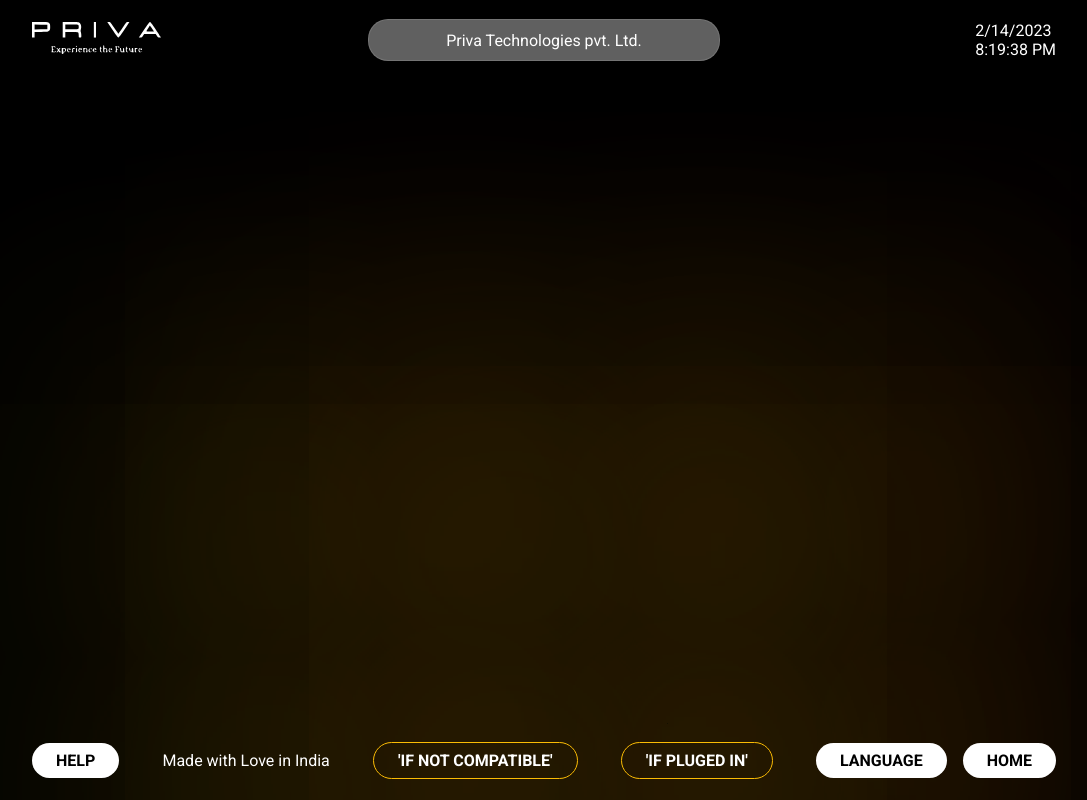
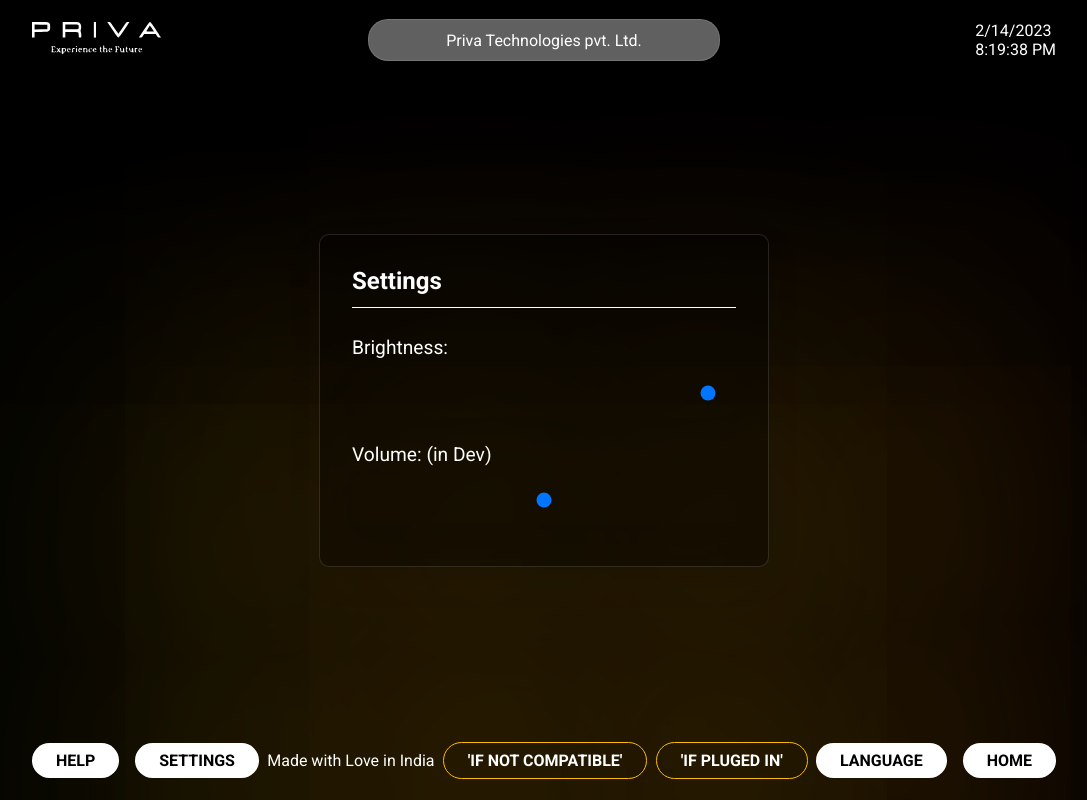
Before and after one commit to exploresahil/Priva-React-Team, a React (Vite) app: page /Priva-React-Team/PrivaSettings in a window 1280 px wide. Shown: the whole page, without its empty margins (96-1183 px from the left). Built offline with nearby package versions, Linux system fonts and the light colour scheme.

Commit message:
Updated Settings - BBrightness

```diff
--- a/src/App.jsx
+++ b/src/App.jsx
@@ -8,12 +8,37 @@ import PrivaLogin from "./Components/PrivaLogin/PrivaLogin";
 import PrivaFormRegistration from "./Components/PrivaFormRegistration/PrivaFormRegistration";
 
 import PrivaConnectionFailed from "./Components/PrivaPopups/PrivaConnectionFailed/PrivaConnectionFailed";
+import PrivaChargerConnected from "./Components/PrivaPopups/PrivaChargerConnected/PrivaChargerConnected";
+
+import PrivaSettings from "./Components/PrivaSettings/PrivaSettings";
 
 import { Route, Routes } from "react-router-dom";
+import { useState, useEffect } from "react";
 
 const App = () => {
+  const [brightness, setBrightness] = useState(100);
+  /*
+  const [volume, setVolume] = useState(50);
+*/
+
+  function handleBrightnessChange(newBrightness) {
+    setBrightness(newBrightness);
+  }
+
+  useEffect(() => {
+    const brightnessContainer = document.getElementById("brightnessContainer");
+    if (brightnessContainer) {
+      brightnessContainer.style.filter = `brightness(${brightness}%)`;
+    }
+  }, [brightness]);
+  /*
+  function handleVolumeChange(newVolume) {
+    setVolume(newVolume);
+    // Update app volume here
+  }
+*/
   return (
-    <div className="mainApp">
+    <div className="mainApp" id="brightnessContainer">
       <PrivaHeader />
       <Routes>
         <Route path="/Priva-React-Team/" element={<PrivaMain />} />
@@ -31,6 +56,21 @@ const App = () => {
           path="/Priva-React-Team/PrivaConnectionFailed"
           element={<PrivaConnectionFailed />}
         />
+        <Route
+          path="/Priva-React-Team/PrivaChargerConnected"
+          element={<PrivaChargerConnected />}
+        />
+        <Route
+          path="/Priva-React-Team/PrivaSettings"
+          element={
+            <PrivaSettings
+              onBrightnessChange={handleBrightnessChange}
+              /*
+              onVolumeChange={handleVolumeChange}
+              */
+            />
+          }
+        />
       </Routes>
       <PrivaFooter />
       <div class="aurora"></div>
--- a/src/Components/Footer/PrivaFooter.jsx
+++ b/src/Components/Footer/PrivaFooter.jsx
@@ -5,17 +5,24 @@ import "./PrivaFooter.scss";
 const PrivaFooter = () => {
   return (
     <div className="footer">
-      <button className="footer_btn help_btn">Help</button>
+      <div className="settings">
+        <Link to="../Priva-React-Team/">
+          <button className="footer_btn help_btn">Help</button>
+        </Link>
+        <Link to="/Priva-React-Team/PrivaSettings">
+          <button className="footer_btn home_btn">Settings</button>
+        </Link>
+      </div>
       <p>Made with Love in India</p>
       <Link to="/Priva-React-Team/PrivaConnectionFailed">
         <button className="footer_btn not_compatible_btn">
           'IF NOT COMPATIBLE'
         </button>
       </Link>
-      <Link to="../Priva-React-Team/PrivaRegistrationLogin">
+      <Link to="../Priva-React-Team/PrivaChargerConnected">
         <button className="footer_btn pluggedIn_btn">'IF PLUGED IN'</button>
       </Link>
-      <div className="settings">
+      <div className="language-home">
         <button className="footer_btn language_btn">Language</button>
         <Link to="../Priva-React-Team/">
           <button className="footer_btn home_btn">Home</button>
--- a/src/Components/Footer/PrivaFooter.scss
+++ b/src/Components/Footer/PrivaFooter.scss
@@ -49,7 +49,8 @@
       border: none;
     }
   }
-  .settings {
+  .settings,
+  .language-home {
     display: flex;
     gap: 1em;
   }
--- a/src/Components/PrivaMain/PrivaMain.scss
+++ b/src/Components/PrivaMain/PrivaMain.scss
@@ -54,10 +54,9 @@
     color: v.$yellow;
   }
 }
-
+/*
 .ready {
   background-image: url(../../assets/png/flag.png);
-
   background-clip: text;
   background-size: contain;
   background-repeat: no-repeat;
@@ -67,10 +66,10 @@
 
 .ready-after {
   background-image: url(../../assets/png/flag.png);
-
   background-clip: text;
   background-size: contain;
   background-repeat: no-repeat;
   background-position: 50% 80%;
   color: transparent !important;
 }
+*/
--- /dev/null
+++ b/src/Components/PrivaPopups/PrivaChargerConnected/PrivaChargerConnected.jsx
@@ -0,0 +1,48 @@
+import React, { useEffect } from "react";
+import SplitType from "split-type";
+import gsap from "gsap";
+
+import { useNavigate } from "react-router-dom";
+
+import "./PrivaChargerConnected.scss";
+
+const PrivaChargerConnected = () => {
+  const navigate = useNavigate();
+  useEffect(() => {
+    const chargerConnected = new SplitType(".chargerConnected", {
+      types: "lines",
+      lineClass: "readyOneChar",
+    });
+
+    gsap.from(chargerConnected.lines, {
+      y: 50,
+      opacity: 0,
+      duration: 0.1,
+      stagger: { amount: 0.1 },
+      ease: "Power1.easeOut",
+    });
+
+    gsap.to(chargerConnected.lines, {
+      y: -50,
+      opacity: 0,
+      delay: 1,
+      duration: 0.1,
+      stagger: { amount: 0.1 },
+      ease: "Power1.easeOut",
+    });
+
+    setTimeout(function () {
+      navigate("../../Priva-React-Team/PrivaRegistrationLogin");
+    }, 1500);
+  }, []);
+
+  return (
+    <div className="privaMainDiv">
+      <div className="charger-connected-container">
+        <h3 className="chargerConnected">Charger Connected</h3>
+      </div>
+    </div>
+  );
+};
+
+export default PrivaChargerConnected;
--- /dev/null
+++ b/src/Components/PrivaPopups/PrivaChargerConnected/PrivaChargerConnected.scss
@@ -0,0 +1,13 @@
+@use "../../../Veriables.scss" as v;
+
+.charger-connected-container {
+  h3 {
+    font-family: v.$bebas;
+    color: v.$green;
+    width: min-content;
+    font-size: 6em;
+    line-height: 1;
+    text-align: center;
+    letter-spacing: 2px;
+  }
+}
--- /dev/null
+++ b/src/Components/PrivaSettings/PrivaSettings.jsx
@@ -0,0 +1,69 @@
+import { useState, useEffect } from "react";
+
+import "./PrivaSettings.scss";
+
+const PrivaSettings = (props) => {
+  //*----------> State of Brightness
+
+  const [brightness, setBrightness] = useState(() => {
+    const storedBrightness = localStorage.getItem("brightness");
+    return storedBrightness !== null ? parseInt(storedBrightness) : 100;
+  });
+
+  function handleBrightnessChange(event) {
+    const newBrightness = event.target.value;
+    setBrightness(newBrightness);
+    localStorage.setItem("brightness", newBrightness);
+    props.onBrightnessChange(newBrightness);
+  }
+
+  useEffect(() => {
+    const storedBrightness = localStorage.getItem("brightness");
+    if (storedBrightness !== null) {
+      setBrightness(parseInt(storedBrightness));
+    }
+  }, []);
+  /*
+  //*----------> State of Volume
+  const [volume, setVolume] = useState(100);
+
+  function handleVolumeChange(event) {
+    const newVolume = event.target.value;
+    setVolume(newVolume);
+    props.onVolumeChange(newVolume);
+  }
+*/
+  return (
+    <div className="privaMainDiv">
+      <div className="settings-container">
+        <h2>Settings</h2>
+        <div className="settings">
+          <label>Brightness:</label>
+          <input
+            type="range"
+            id="brightnessSlider"
+            min="25"
+            max="100"
+            value={brightness}
+            onChange={handleBrightnessChange}
+          />
+        </div>
+        <div className="settings">
+          <label>Volume: (in Dev)</label>
+          <input
+            type="range"
+            id="volumeSlider"
+            min="0"
+            max="100"
+            /*
+            value={volume}
+            onChange={handleVolumeChange}
+            */
+          />
+        </div>
+      </div>
+    </div>
+  );
+};
+
+export default PrivaSettings;
--- /dev/null
+++ b/src/Components/PrivaSettings/PrivaSettings.scss
@@ -0,0 +1,59 @@
+@use "../../Veriables.scss" as v;
+
+.settings-container {
+  display: flex;
+  flex-direction: column;
+  padding: 2em;
+  outline: none;
+  border-radius: 10px;
+  background: rgba(0, 0, 0, 0.375);
+  box-shadow: 0 0.75rem 2rem 0 rgba(0, 0, 0, 0.1);
+  border: 1px solid rgba(255, 255, 255, 0.125);
+  gap: 1em;
+  min-width: 30vw;
+
+  h2 {
+    padding-bottom: 0.5em;
+    border-bottom: 1px solid v.$light;
+    margin-bottom: 0.5em;
+  }
+
+  .settings {
+    display: flex;
+    flex-direction: column;
+  }
+}
+
+#brightnessSlider,
+#volumeSlider {
+  border: none !important;
+  appearance: none !important;
+  background: none !important;
+  outline: none !important;
+  webkit-appearance: none !important;
+  margin: 10px 0;
+
+  height: 3em;
+}
+
+//*----------> Handler
+
+#brightnessSlider::-moz-range-thumb,
+#volumeSlider::-moz-range-thumb {
+  box-shadow: 0px 0px 0px #000000, 0px 0px 0px #0d0d0d;
+  border: 0px solid #000000;
+  border-radius: 2em;
+  background: v.$blue;
+  cursor: pointer;
+  width: 2em;
+  height: 1.2em;
+}
+
+//*----------> Rail
+
+#brightnessSlider::-moz-range-track,
+#volumeSlider::-moz-range-track {
+  cursor: pointer;
+
+  background: v.$yellow;
+}
```
